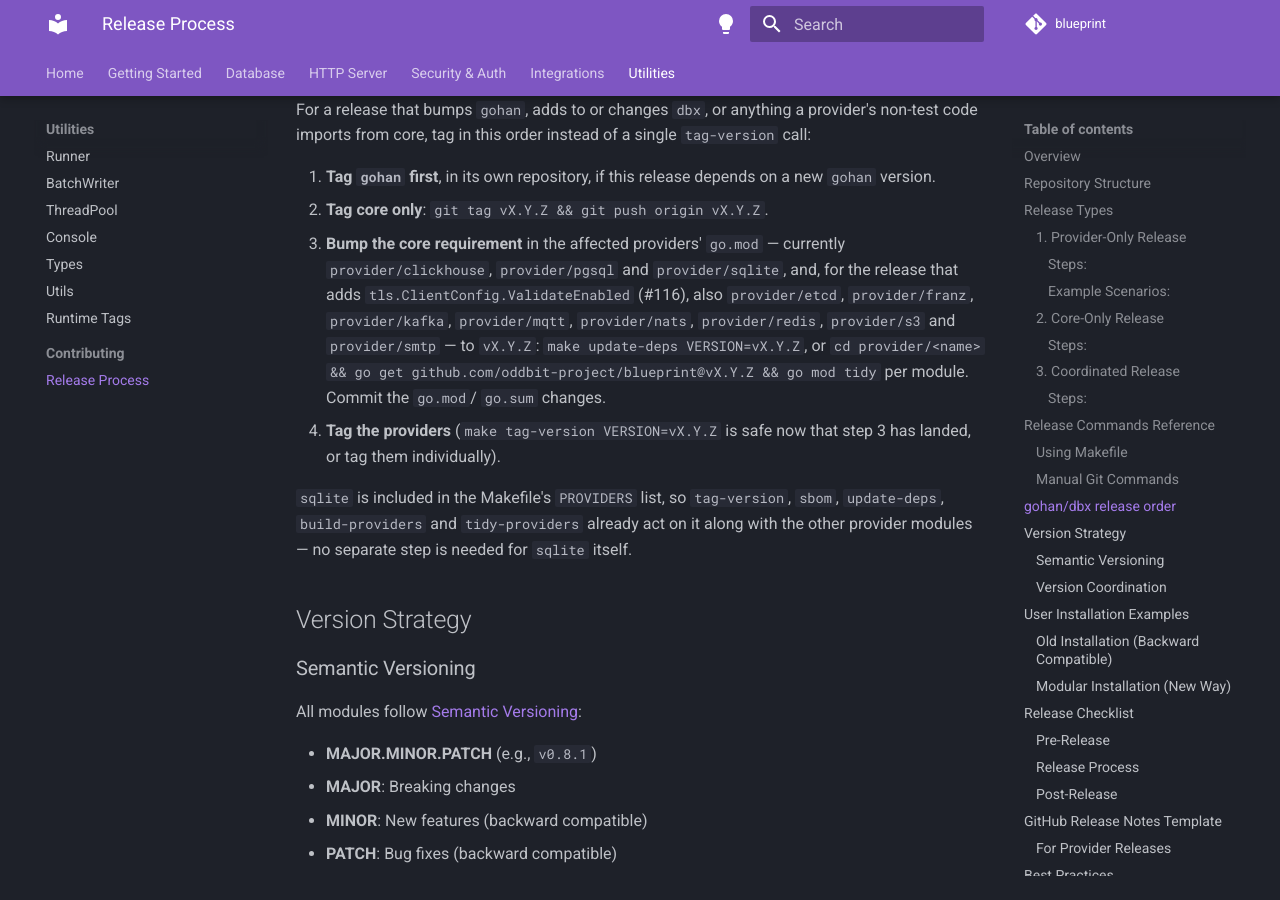
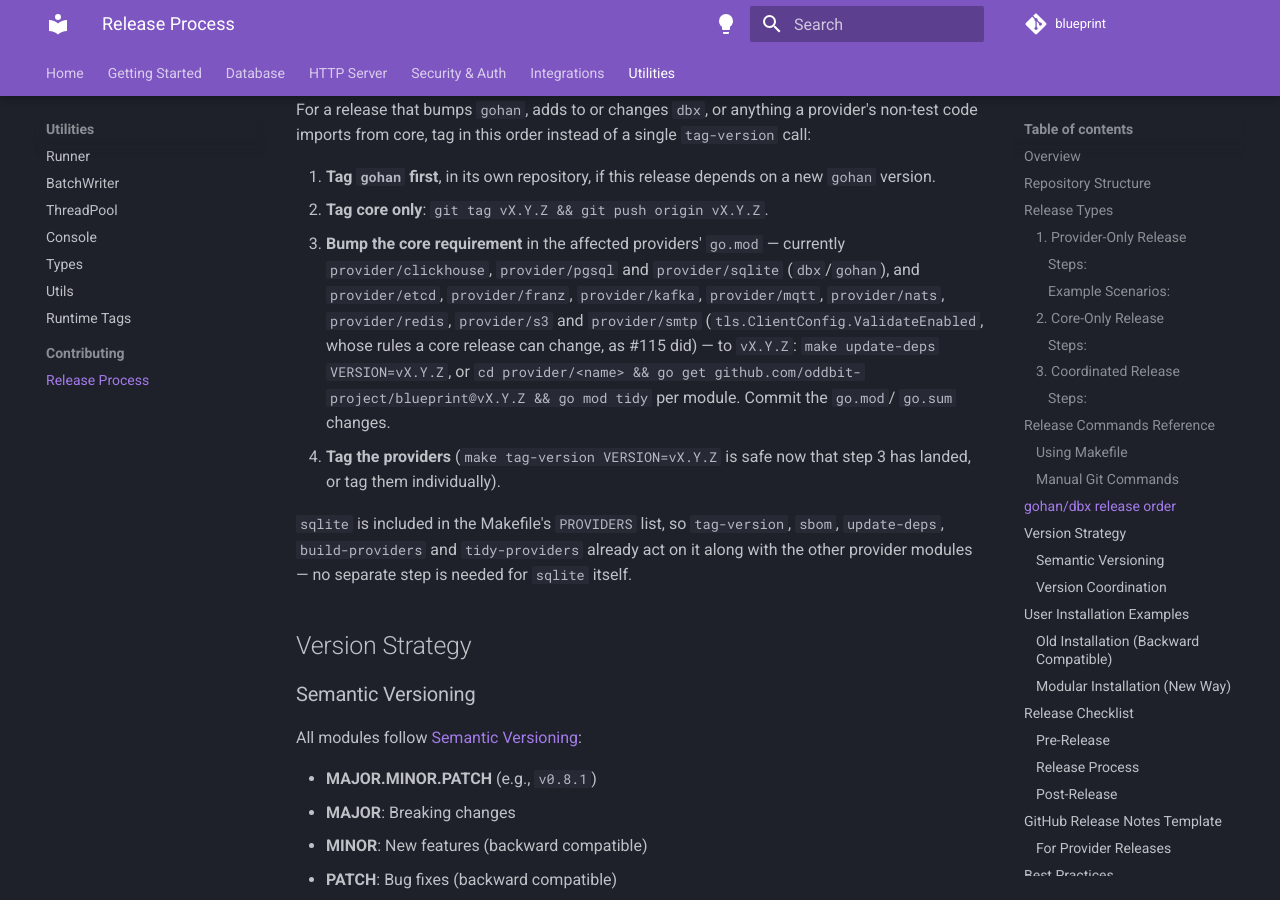
Before and after one commit to oddbit-project/blueprint, an MkDocs documentation site: the page built from docs/release-process.md, in a window 1280 px wide and 900 px high, scrolled down 3626 px. Built offline with MkDocs 1.6.1 and Material for MkDocs 9.7.7, drawn with Linux system fonts in a browser that asks for light colours; comment, search, counter and statistics services are not loaded.

Commit message:
docs: release-process provider list and nats JetStream redelivery wording

```diff
--- a/docs/release-process.md
+++ b/docs/release-process.md
@@ -155,10 +155,10 @@
    version.
 2. **Tag core only**: `git tag vX.Y.Z && git push origin vX.Y.Z`.
 3. **Bump the core requirement** in the affected providers' `go.mod` — currently
-   `provider/clickhouse`, `provider/pgsql` and `provider/sqlite`, and, for the release that adds
-   `tls.ClientConfig.ValidateEnabled` (#116), also `provider/etcd`, `provider/franz`,
-   `provider/kafka`, `provider/mqtt`, `provider/nats`, `provider/redis`, `provider/s3` and
-   `provider/smtp` — to `vX.Y.Z`:
+   `provider/clickhouse`, `provider/pgsql` and `provider/sqlite` (`dbx`/`gohan`), and
+   `provider/etcd`, `provider/franz`, `provider/kafka`, `provider/mqtt`, `provider/nats`,
+   `provider/redis`, `provider/s3` and `provider/smtp` (`tls.ClientConfig.ValidateEnabled`, whose
+   rules a core release can change, as #115 did) — to `vX.Y.Z`:
    `make update-deps VERSION=vX.Y.Z`, or `cd provider/<name> && go get
    github.com/oddbit-project/blueprint@vX.Y.Z && go mod tidy` per module. Commit the `go.mod`/
    `go.sum` changes.
```
Also changed, not shown: docs/provider/nats.md (+4 -3 lines).
